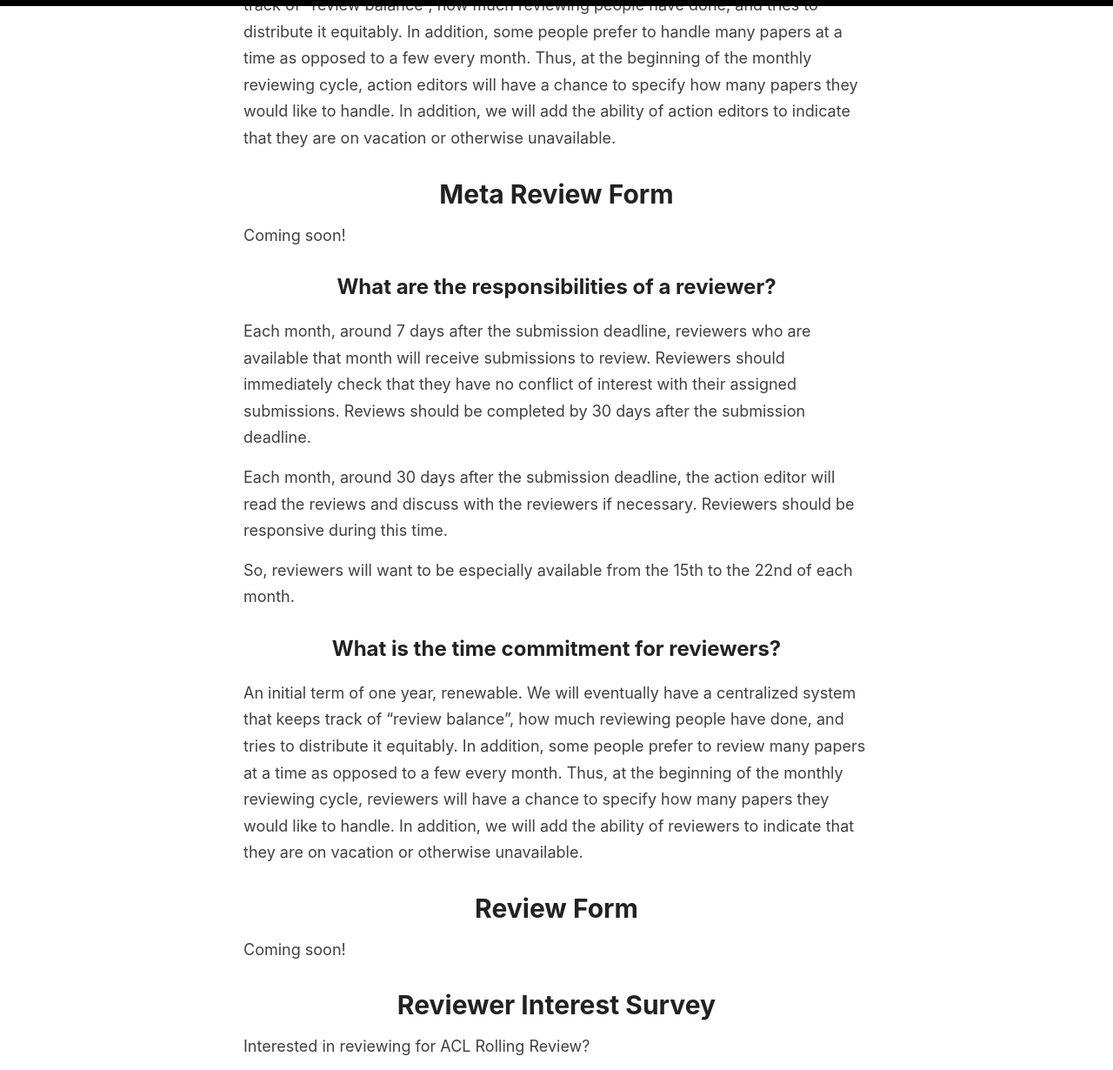
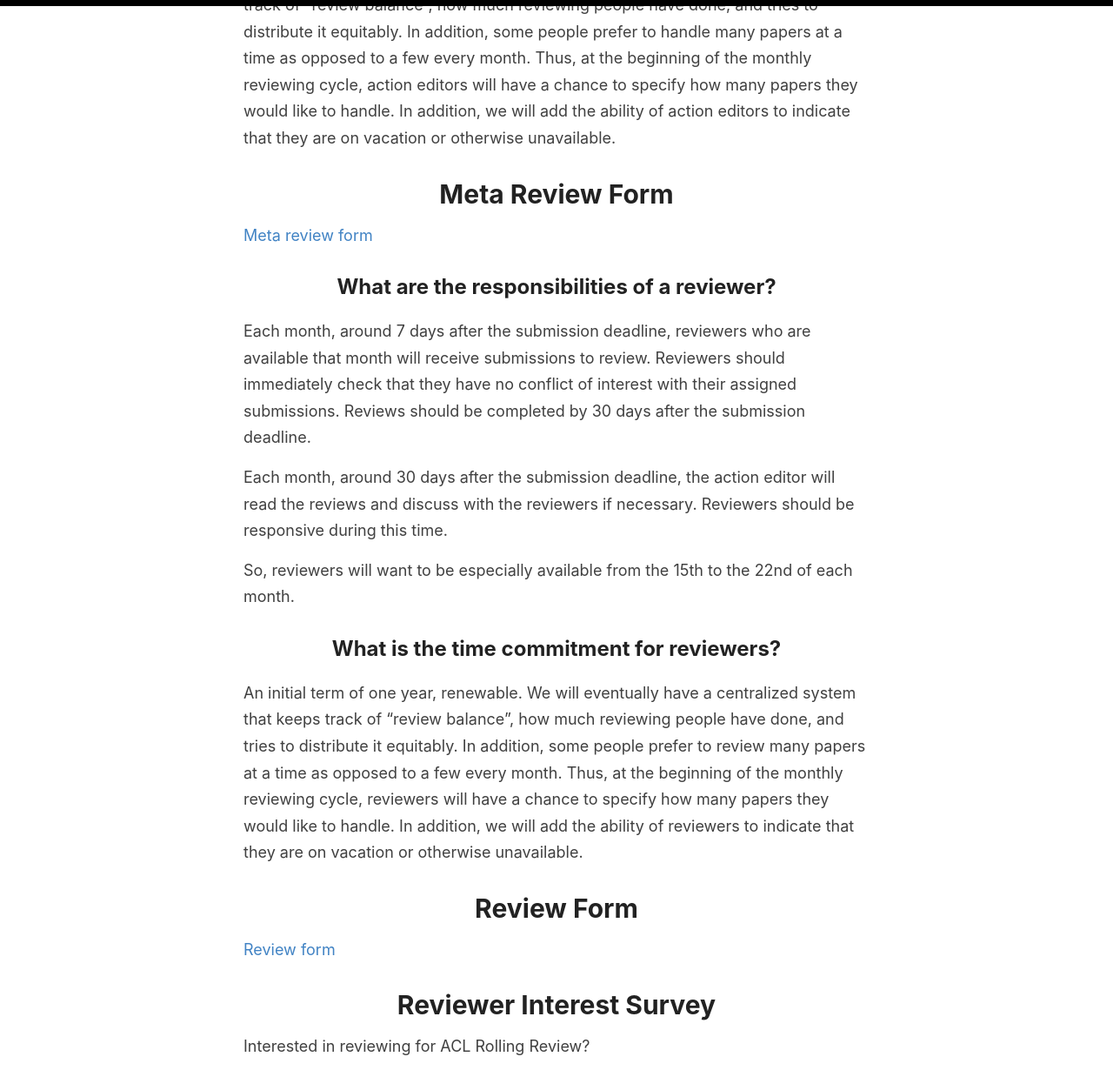
Before and after one commit to amitmerchant1990/reverie, a Jekyll site: the page built from reviewers.md, in a window 1280 px wide and 1400 px high, scrolled down 1162 px, cut to the strip 0-1230 px from the top of the window. Shown: the whole strip at 87% size. Built offline with Jekyll 4.4.1, drawn with Linux system fonts in a browser that asks for light colours.

Commit message:
Update reviewers.md

```diff
--- a/reviewers.md
+++ b/reviewers.md
@@ -26,8 +26,7 @@ An initial term of one year, renewable. We will have a centralized system that k
 
 # Meta Review Form
 
-Coming soon!
-
+[Meta review form](https://aclrollingreview.org/actioneditorform)
 
 ## What are the responsibilities of a reviewer?
 Each month, around 7 days after the submission deadline, reviewers who are available that month will receive submissions to review. Reviewers should immediately check that they have no conflict of interest with their assigned submissions. Reviews should be completed by 30 days after the submission deadline.
@@ -41,7 +40,7 @@ An initial term of one year, renewable. We will eventually have a centralized sy
 
 # Review Form
 
-Coming soon!
+[Review form](https://aclrollingreview.org/reviewform)
 
 # Reviewer Interest Survey
 
```
